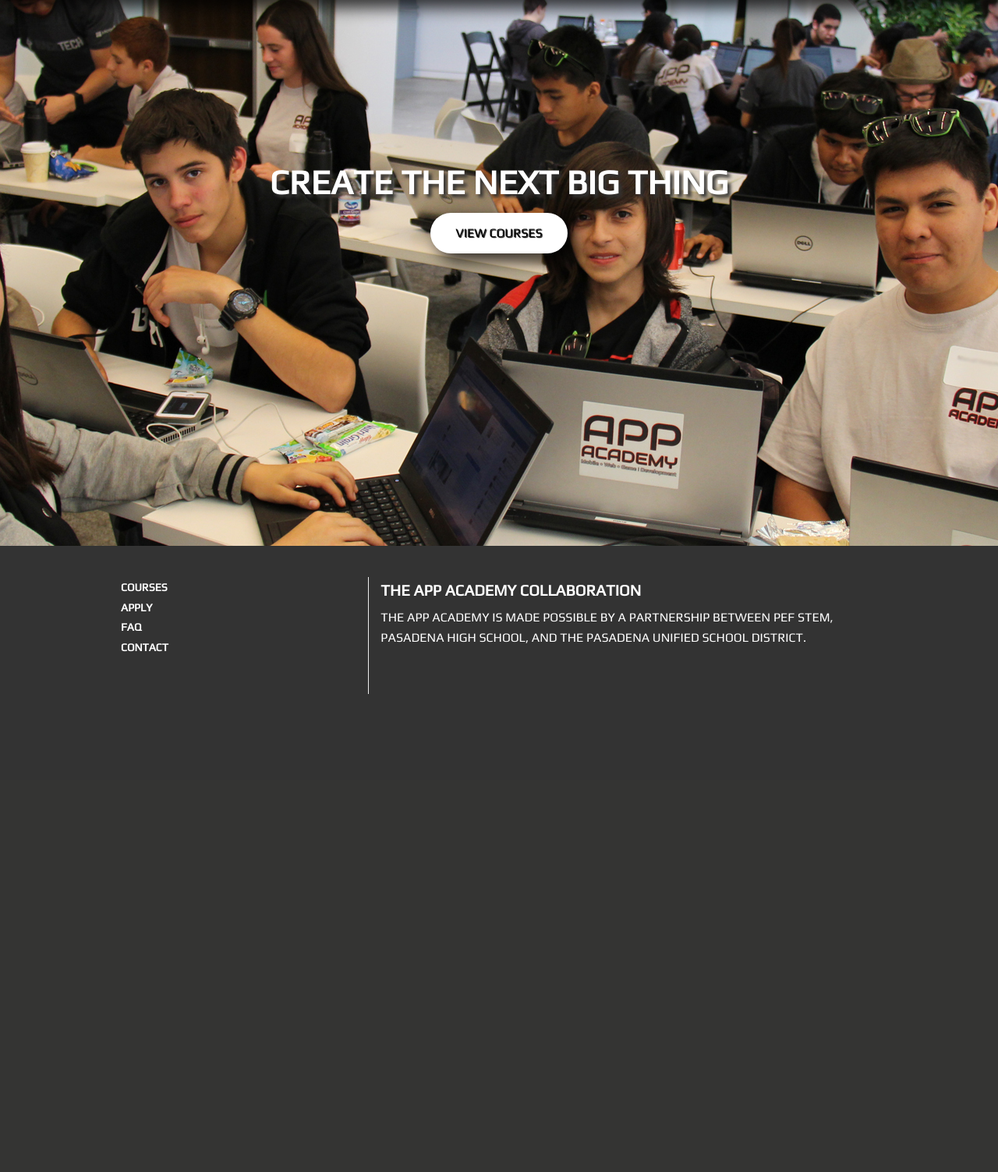
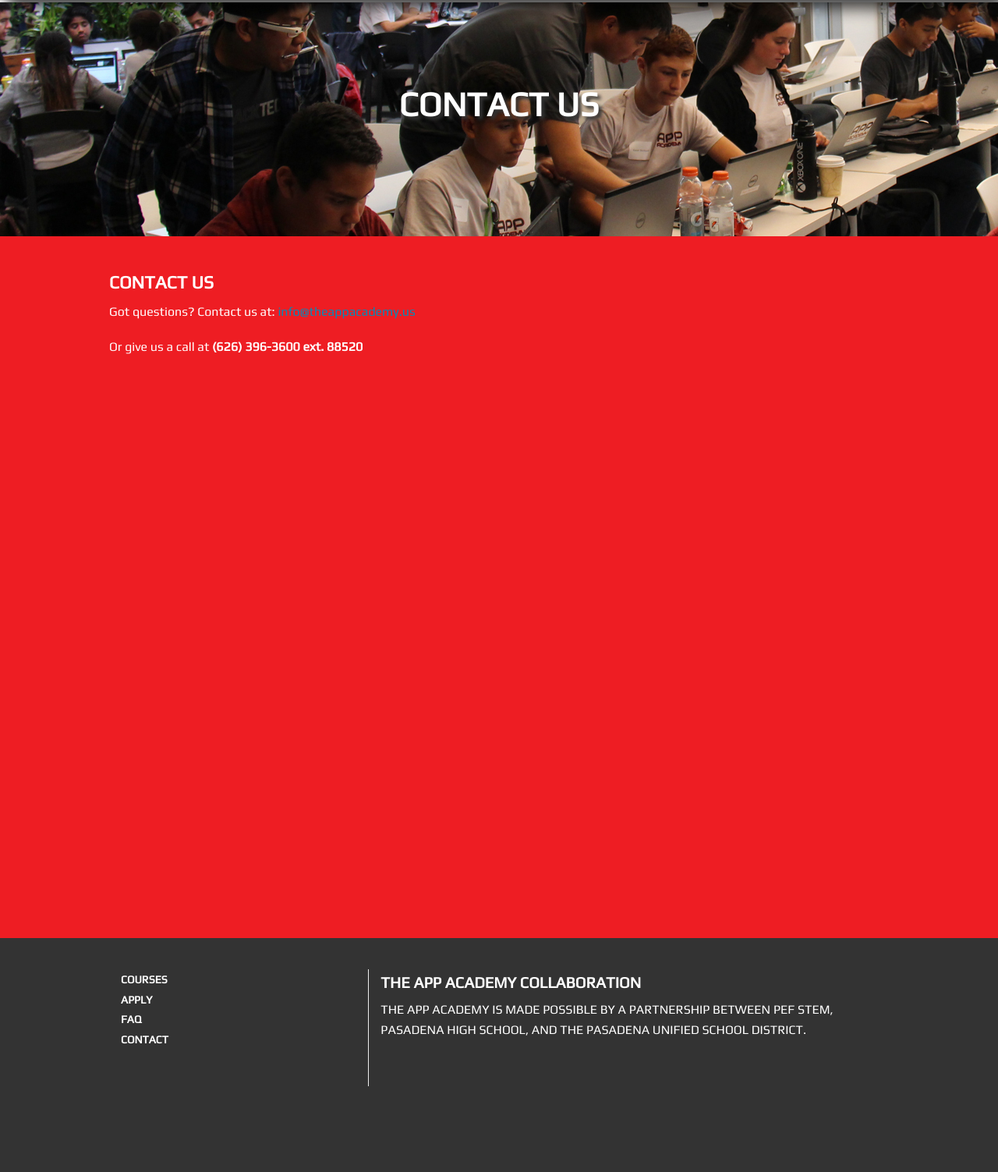
Before and after one commit to dkrish/appredesign, a PHP site: page /appredesign/contact/index.php in a window 1280 px wide. Shown: the part 45-1548 px from the top of the page at 78% size. Before the commit the page ends 935 px from the top, so only its background shows below. Run offline with PHP 8.4, Linux system fonts and the light colour scheme; some libraries are stand-ins or nearby versions.

Commit message:
added Contact section

```diff
--- /dev/null
+++ b/contact/index.php
@@ -0,0 +1,49 @@
+    <!doctype html>
+    <html class="no-js" lang="en">
+      <head>
+        <meta charset="utf-8" />
+        <meta name="viewport" content="width=device-width, initial-scale=1.0" />
+        <base href="http://www.theappacademy.us/" />
+        <title>Contact Us | The App Academy</title>
+        <meta name="description" content="Computer Science Course Sequence for The App Academy at Pasadena High School">
+        <meta name="keywords" content="HTML,CSS,PHP,jQuery,JavaScript,melonJS,Computer Science,Education,Android,High School">
+        <meta name="author" content="PEF STEM">
+        <link rel="stylesheet" href="css/foundation.css" />
+        <link rel="stylesheet" href="css/app.css" />
+        <link rel="stylesheet" href="css/hover-min.css" />
+        <link href='http://fonts.googleapis.com/css?family=Play' rel='stylesheet' type='text/css'>
+        <script src="js/vendor/modernizr.js"></script>
+        <script src="js/stickyFooter.js"></script>
+      <script src="js/ga.js"></script>
+      </head>
+      <body>
+
+    <?php include '../header.php';?>
+
+    <!--slider
+            <div class="your-class">
+              <div>your content</div>
+              <div>your content</div>
+              <div>your content</div>
+            </div>
+            end slider -->
+
+        <div class="cs-header-image">
+            <h1 class="text-center">Contact Us</h1>
+         </div>
+
+           <div id="cs-container" class="large full clearfix" style="height:900px;">
+
+                          <div class="row">
+                            <h4><b>Contact Us</b></h4>
+                            <p>Got questions? Contact us at: <a href="mailto:info@theappacademy.us"</a>info@theappacademy.us</a></p>
+                            <p>Or give us a call at <b>(626) 396-3600 ext. 88520</b></p>
+
+                                           <div class="push" style:"display:block;height:300px;"></div>
+               </div>
+
+           </div>
+
+
+
+        <?php include '../footer.php';?>
--- a/css/app.css
+++ b/css/app.css
@@ -174,6 +174,13 @@
     background: url(../img/comp-sci-bg.jpg) 0 0 repeat;
 }
 
+.app-contact-image
+{
+    width:100%;
+    height:544px;
+    background: url(../img/contact-bg.png) 0 0 repeat;
+}
+
 .app-header-image
 {
     width:100%;
--- a/header.php
+++ b/header.php
@@ -17,7 +17,7 @@
             <li><a href="/application">Apply</a></li>
             <li><a href="/faq">FAQ</a></li>
 
-            <li><a href="mailto:info@theappacademy.us">Contact</a></li>
+            <li><a href="/contact">Contact</a></li>
           </ul>
 
         </section>
```
Also changed, not shown: img/contact-bg.png (added).
